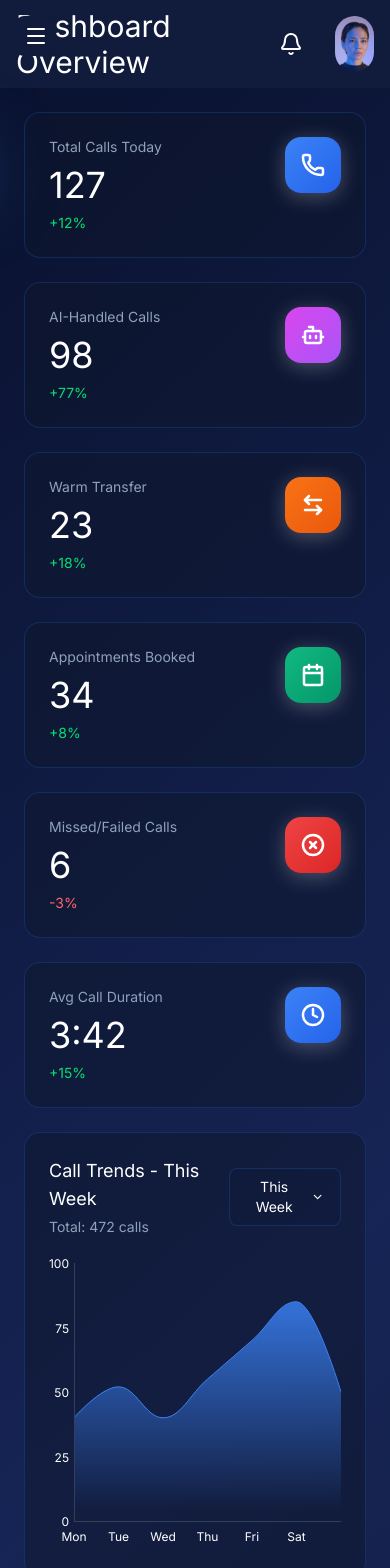
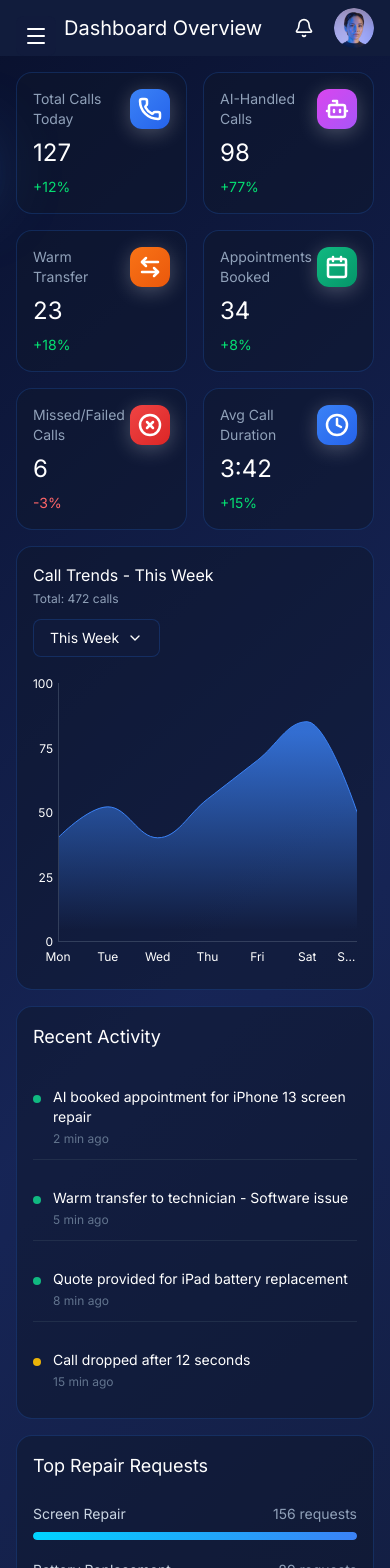
Before and after one commit to FyslAhmd/FAI-Assessment1, a React (Vite) app: page /dashboard in a window 390 px wide. Shown: the top 1568 px of the page. Built offline with nearby package versions, Linux system fonts and the light colour scheme.

Commit message:
dashboard is now responsive

```diff
--- a/src/components/dashboard/CallTrendsChart.jsx
+++ b/src/components/dashboard/CallTrendsChart.jsx
@@ -9,6 +9,7 @@ function CallTrendsChart() {
   const [timePeriod, setTimePeriod] = useState("This Week")
   const [isOpen, setIsOpen] = useState(false)
   const dropdownRef = useRef(null)
+  const chartRef = useRef(null)
 
   useEffect(() => {
     function handleClickOutside(event) {
@@ -18,6 +19,16 @@ function CallTrendsChart() {
     }
     document.addEventListener("mousedown", handleClickOutside)
     return () => document.removeEventListener("mousedown", handleClickOutside)
+  }, [])
+
+  useEffect(() => {
+    function handleResize() {
+      if (chartRef.current && chartRef.current.chart) {
+        chartRef.current.chart.reflow()
+      }
+    }
+    window.addEventListener("resize", handleResize)
+    return () => window.removeEventListener("resize", handleResize)
   }, [])
 
   const options = {
@@ -110,19 +121,19 @@ function CallTrendsChart() {
 
   return (
     <div
-      className="p-6 rounded-2xl"
+      className="p-4 sm:p-6 rounded-2xl"
       style={{
         boxSizing: "border-box",
         border: "1px solid rgba(43, 127, 255, 0.2)",
         background: "rgba(15, 23, 43, 0.5)",
       }}
     >
-      <div className="flex items-center justify-between mb-4">
+      <div className="flex flex-col sm:flex-row sm:items-center justify-between gap-3 sm:gap-0 mb-4">
         <div>
-          <h3 className="text-lg text-white">
+          <h3 className="text-base sm:text-lg text-white">
             Call Trends - {timePeriod}
           </h3>
-          <p className="text-sm text-slate-400 mt-1">Total: 472 calls</p>
+          <p className="text-xs sm:text-sm text-slate-400 mt-1">Total: 472 calls</p>
         </div>
 
         <div className="relative" ref={dropdownRef}>
@@ -168,7 +179,7 @@ function CallTrendsChart() {
         </div>
       </div>
 
-      <HighchartsReact highcharts={Highcharts} options={options} />
+      <HighchartsReact ref={chartRef} highcharts={Highcharts} options={options} />
     </div>
   );
 }
--- a/src/components/dashboard/RecentActivity.jsx
+++ b/src/components/dashboard/RecentActivity.jsx
@@ -26,7 +26,7 @@ const activities = [
 function RecentActivity() {
   return (
     <div
-      className="p-6 rounded-2xl h-full"
+      className="p-4 sm:p-6 rounded-2xl h-full"
       style={{
         boxSizing: "border-box",
         border: "1px solid rgba(43, 127, 255, 0.2)",
--- a/src/components/dashboard/StatsCard.jsx
+++ b/src/components/dashboard/StatsCard.jsx
@@ -14,7 +14,7 @@ function StatsCard({ title, value, change, icon: Icon, iconColor, iconBg }) {
         boxShadow: "0 8px 30px rgba(43, 127, 255, 0.15)",
         borderColor: "rgba(43, 127, 255, 0.4)",
       }}
-      className="p-6 relative overflow-hidden cursor-pointer"
+      className="p-4 sm:p-6 relative overflow-hidden cursor-pointer"
       style={{
         boxSizing: "border-box",
         border: "1px solid rgba(43, 127, 255, 0.2)",
@@ -26,7 +26,7 @@ function StatsCard({ title, value, change, icon: Icon, iconColor, iconBg }) {
       <div className="flex items-start justify-between">
         <div className="flex-1">
           <p className="text-sm text-slate-400 mb-2">{title}</p>
-          <h3 className="text-4xl text-white mb-2">{value}</h3>
+          <h3 className="text-2xl sm:text-3xl lg:text-4xl text-white mb-2">{value}</h3>
 
           <p
             className={`text-sm ${
@@ -43,7 +43,7 @@ function StatsCard({ title, value, change, icon: Icon, iconColor, iconBg }) {
         </div>
 
         <div
-          className="w-14 h-14 rounded-2xl flex items-center justify-center shrink-0"
+          className="w-10 h-10 sm:w-12 sm:h-12 lg:w-14 lg:h-14 rounded-xl sm:rounded-2xl flex items-center justify-center shrink-0"
           style={{
             background: iconBg,
             boxShadow: `0 4px 20px ${iconColor}40`,
--- a/src/components/dashboard/TopRepairRequests.jsx
+++ b/src/components/dashboard/TopRepairRequests.jsx
@@ -10,7 +10,7 @@ const repairRequests = [
 function TopRepairRequests() {
   return (
     <div
-      className="p-6 rounded-2xl h-full"
+      className="p-4 sm:p-6 rounded-2xl h-full"
       style={{
         boxSizing: "border-box",
         border: "1px solid rgba(43, 127, 255, 0.2)",
--- a/src/components/layout/DashboardLayout.jsx
+++ b/src/components/layout/DashboardLayout.jsx
@@ -7,15 +7,15 @@ function DashboardLayout({ children }) {
 
   return (
     <div
-      className="min-h-screen flex"
+      className="min-h-screen flex overflow-x-hidden max-w-full"
       style={{ background: "rgba(10, 18, 42, 1)" }}
     >
       <Sidebar isOpen={sidebarOpen} setIsOpen={setSidebarOpen} />
 
-      <main className="flex-1 min-h-screen flex flex-col lg:ml-64">
+      <main className="flex-1 min-h-screen flex flex-col lg:ml-64 overflow-x-hidden max-w-full">
         <Header />
 
-        <div className="flex-1 p-6 lg:p-8 overflow-auto">{children}</div>
+        <div className="flex-1 p-4 sm:p-6 lg:p-8 overflow-x-hidden overflow-y-auto">{children}</div>
       </main>
     </div>
   );
--- a/src/components/layout/Header.jsx
+++ b/src/components/layout/Header.jsx
@@ -14,25 +14,25 @@ function Header() {
 
   return (
     <header
-      className="sticky top-0 z-30 px-4 py-2 flex items-center justify-between"
+      className="sticky top-0 z-30 px-4 lg:px-6 py-2 flex items-center justify-between"
       style={{
         background: "#111c3c",
       }}
     >
-      <div>
-        <h1 className="text-3xl text-white">{pageName}</h1>
+      <div className="ml-12 lg:ml-0">
+        <h1 className="text-xl sm:text-2xl lg:text-3xl text-white">{pageName}</h1>
       </div>
 
-      <div className="flex items-center gap-4">
+      <div className="flex items-center gap-2 sm:gap-4">
         <button className="relative p-2 text-white">
-          <Bell size={24} />
+          <Bell size={20} className="sm:w-6 sm:h-6" />
         </button>
 
-        <div className="ml-2">
+        <div className="ml-1 sm:ml-2">
           <img
             src="/profile.png"
             alt="Profile"
-            className="w-14 h-14 rounded-full object-cover"
+            className="w-10 h-10 sm:w-12 sm:h-12 lg:w-14 lg:h-14 rounded-full object-cover"
           />
         </div>
       </div>
--- a/src/index.css
+++ b/src/index.css
@@ -5,6 +5,11 @@
   font-family: 'Inter', sans-serif;
 }
 
+html, body, #root {
+  overflow-x: hidden;
+  max-width: 100vw;
+}
+
 body {
   font-family: 'Inter', sans-serif;
 }
--- a/src/pages/DashboardOverview.jsx
+++ b/src/pages/DashboardOverview.jsx
@@ -58,12 +58,12 @@ const statsData = [
 function DashboardOverview() {
   return (
     <div
-      className="min-h-screen -m-6 lg:-m-8 p-6 lg:p-8"
+      className="min-h-screen -m-4 sm:-m-6 lg:-m-8 p-4 sm:p-6 lg:p-8"
       style={{
         background: "linear-gradient(137.23deg, rgba(1.89, 5.94, 23.59, 1) -34.38%, rgba(22.25, 36.5, 85.6, 1) 54.595%, rgba(15, 23, 43, 1) 143.569%)",
       }}
     >
-      <div className="grid grid-cols-1 md:grid-cols-2 lg:grid-cols-3 gap-6 mb-6">
+      <div className="grid grid-cols-2 lg:grid-cols-3 gap-4 sm:gap-6 mb-4 sm:mb-6">
         {statsData.map((stat, index) => (
           <StatsCard key={index} {...stat} />
         ))}
@@ -71,7 +71,7 @@ function DashboardOverview() {
 
       <CallTrendsChart />
 
-      <div className="grid grid-cols-1 lg:grid-cols-2 gap-6 mt-6">
+      <div className="grid grid-cols-1 lg:grid-cols-2 gap-4 sm:gap-6 mt-4 sm:mt-6">
         <RecentActivity />
         <TopRepairRequests />
       </div>
```
